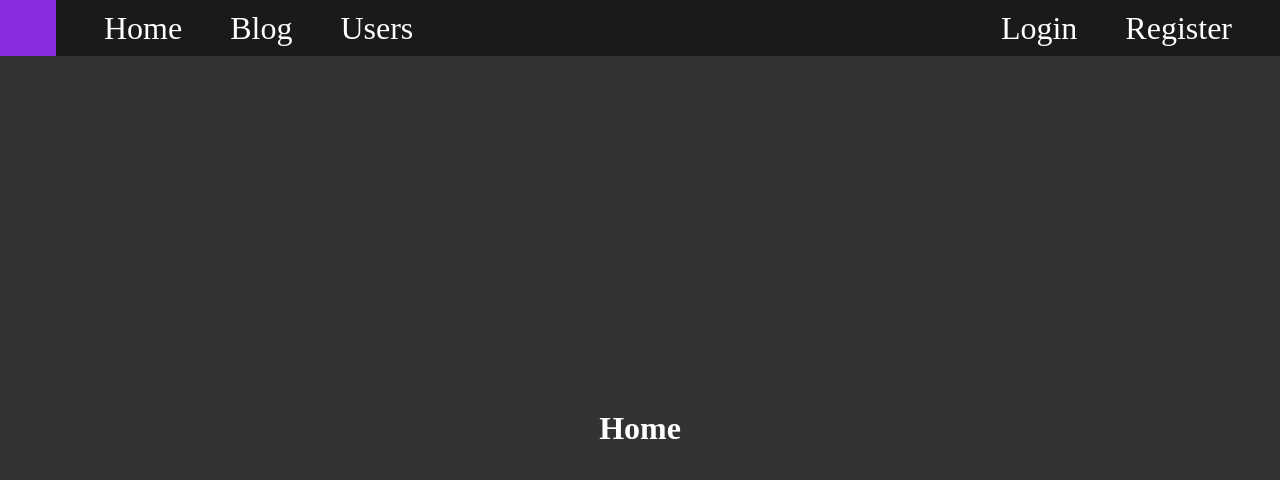
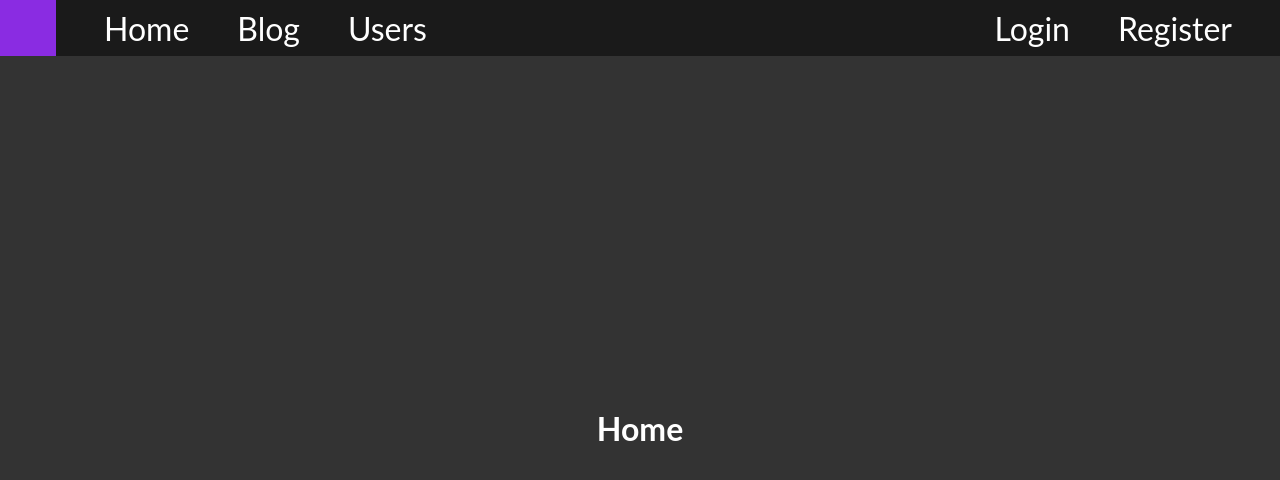
Before and after one commit to schattenbrot/mini-blog-frontend, a Next.js app: page / in a window 1280 px wide. Shown: the top 480 px of the page. Built offline with nearby package versions, Linux system fonts and the light colour scheme; no server answers.

Commit message:
fixed font typography - no ugly font anymore

```diff
--- /dev/null
+++ b/styles/base/_typography.scss
@@ -0,0 +1,3 @@
+body {
+  font-family: "Lato", "Helvetica Neue", sans-serif;
+}
--- /dev/null
+++ b/styles/base/index.scss
@@ -0,0 +1 @@
+@forward "typography";
--- a/styles/globals.scss
+++ b/styles/globals.scss
@@ -1,3 +1,5 @@
+@use "base";
+
 * {
   box-sizing: border-box;
   margin: 0;
```
